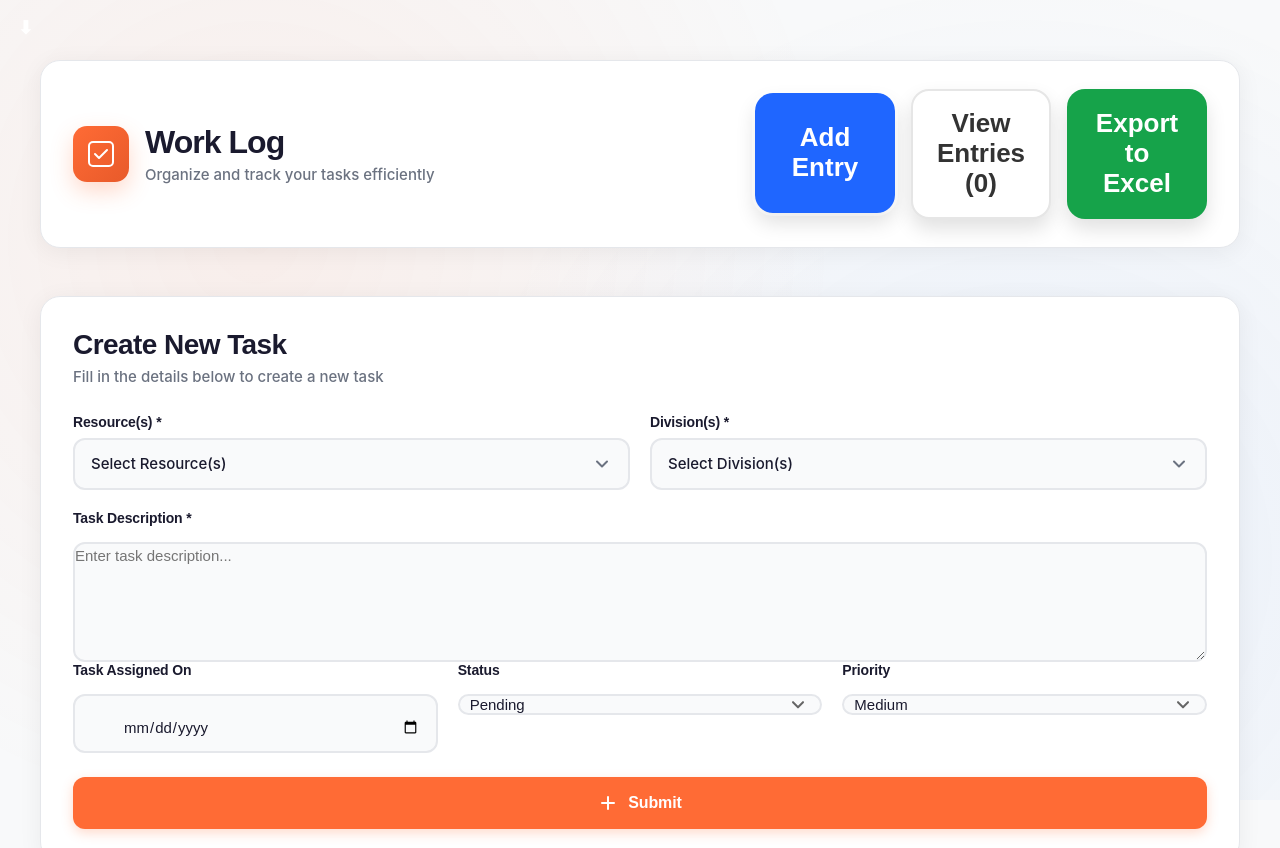
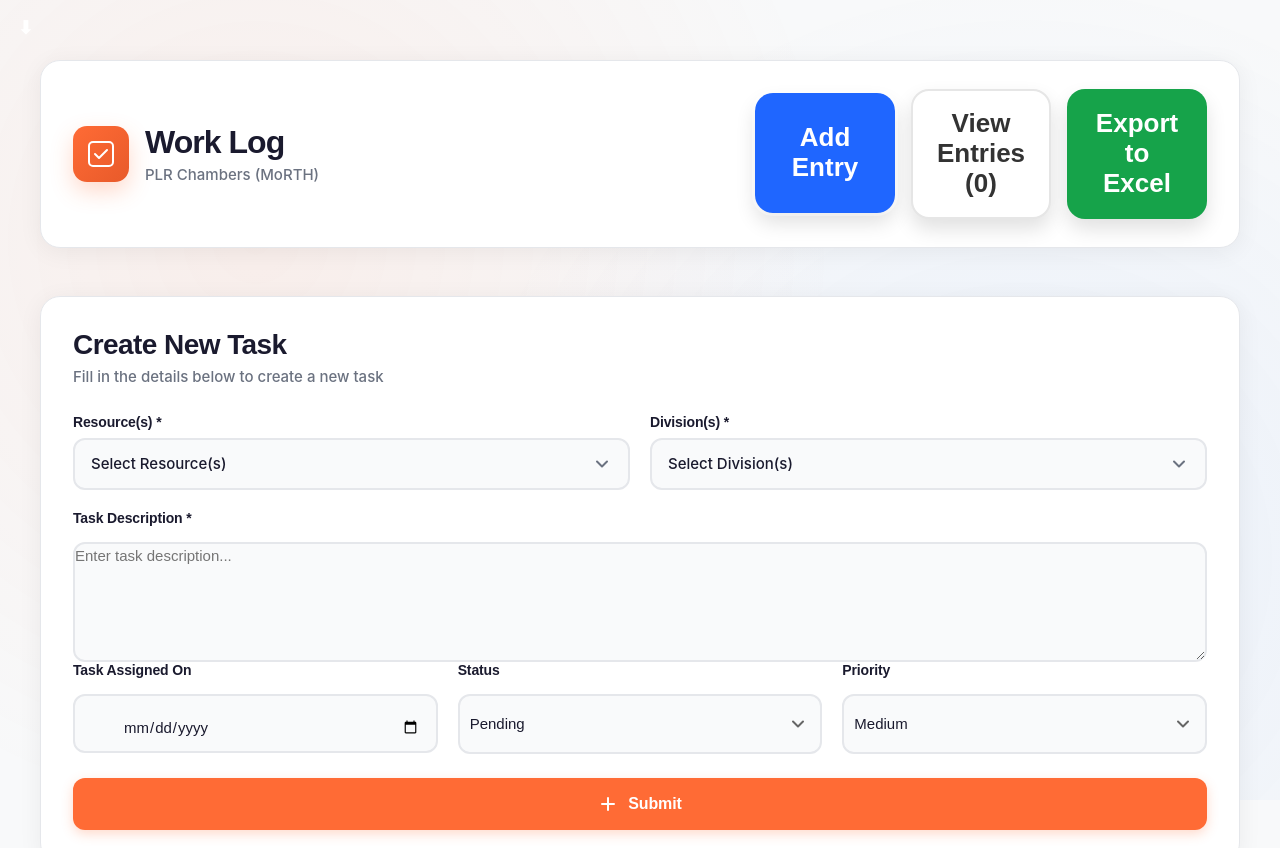
Before and after one commit to SV1997/Task-managger, a React (Vite) app in the folder task-management-frontend/: page / in a window 1280 px wide. Shown: the top 848 px of the page. Built offline with nearby package versions, Linux system fonts and the light colour scheme; the HTML template or start-up script is replaced by a standard one; a web font is replaced by a local one.

Commit message:
fixed dropdown issues:11

```diff
--- a/task-management-frontend/src/components/Dashboard/DashboardHeader.tsx
+++ b/task-management-frontend/src/components/Dashboard/DashboardHeader.tsx
@@ -17,7 +17,7 @@ function DashboardHeader({
           </div>
           <div>
             <h1 className="app-title">Work Log</h1>
-            <p className="app-subtitle">Organize and track your tasks efficiently</p>
+            <p className="app-subtitle">PLR Chambers (MoRTH)</p>
           </div>
         </div>
 
--- a/task-management-frontend/src/components/TaskForm.css
+++ b/task-management-frontend/src/components/TaskForm.css
@@ -140,7 +140,7 @@
   background-repeat: no-repeat;
   background-position: right 12px center;
   padding-right: 40px;
-  height: 60 px;
+  height: 60px;
   padding-left: 10px;
 }
 
```
